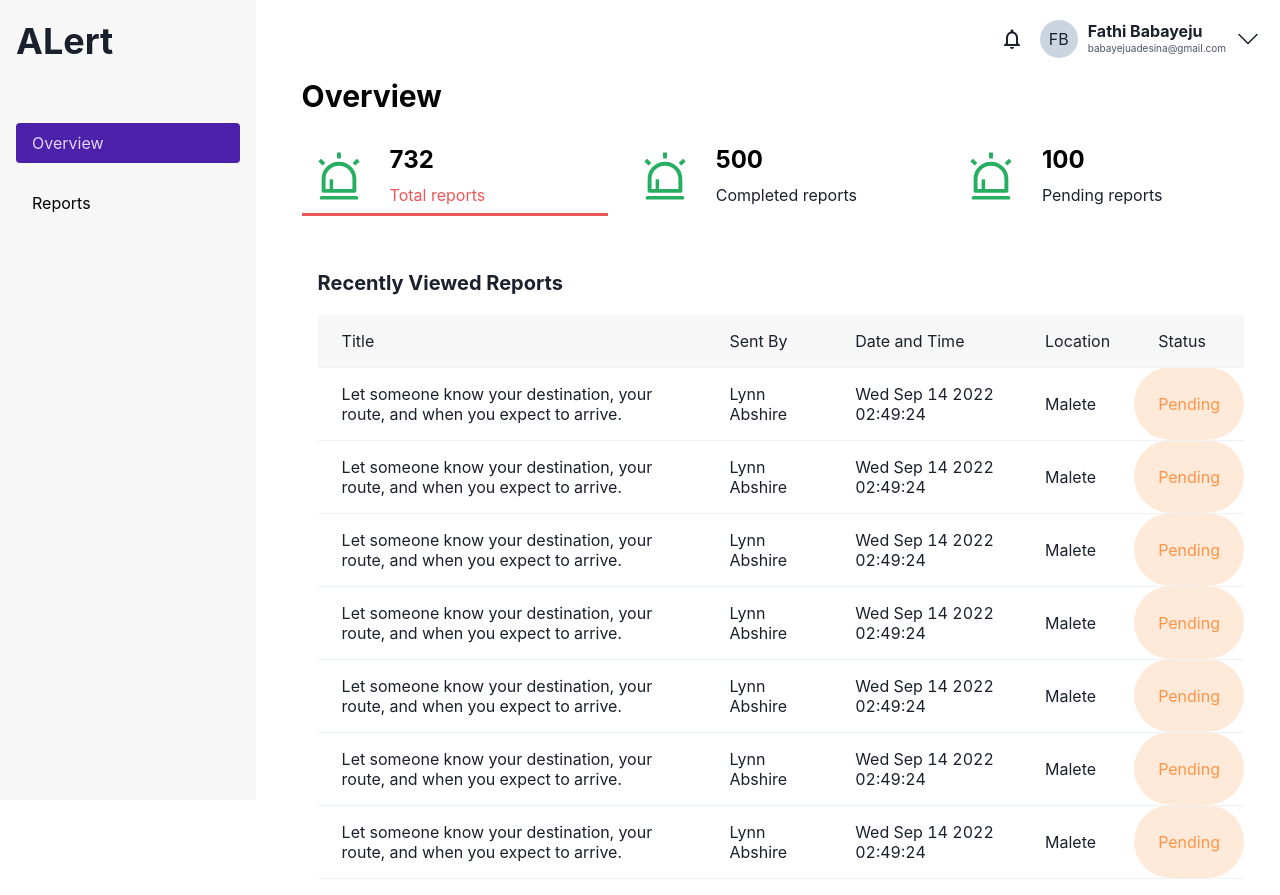
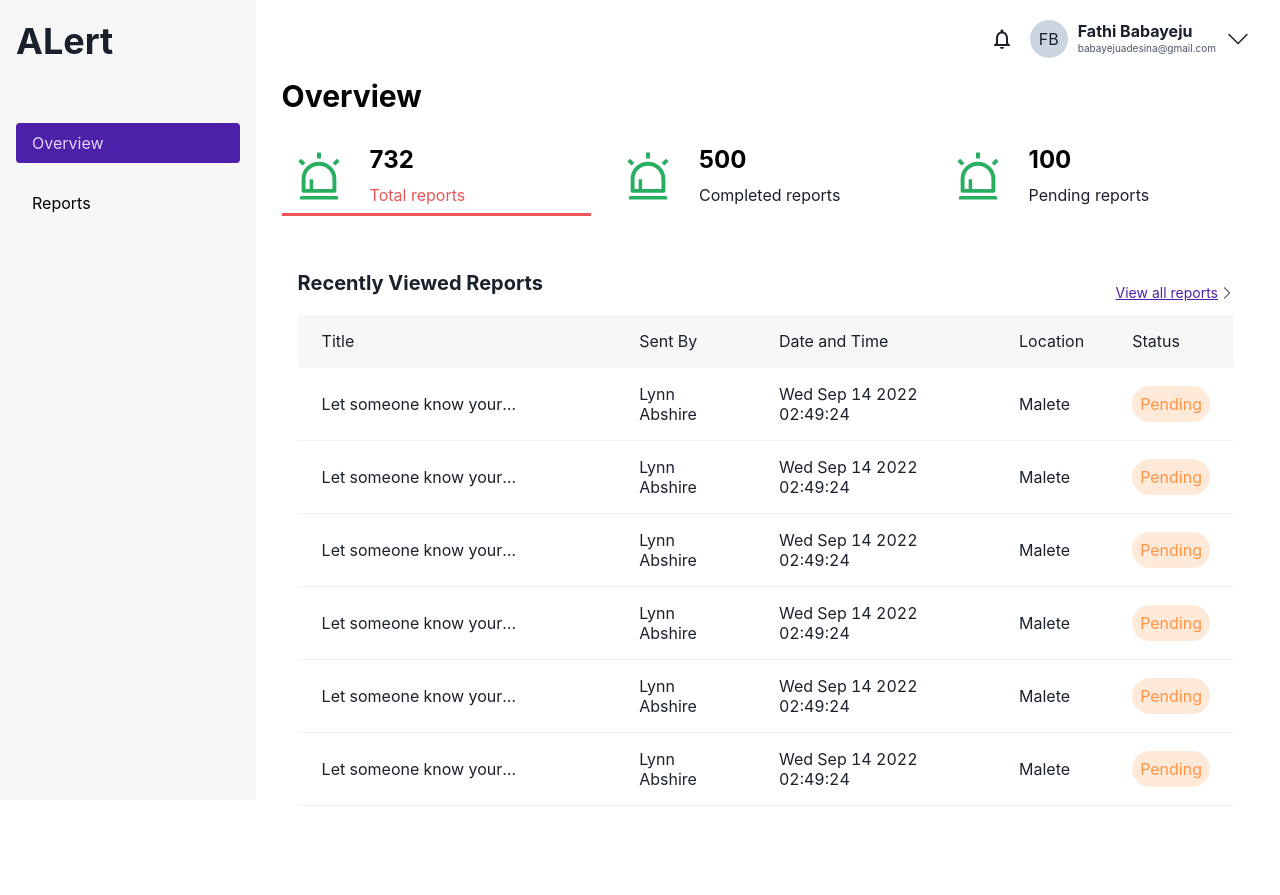
Before and after one commit to c-blaq/fyp-crime-app-dashboard, a React (Vite) app: page /overview in a window 1280 px wide. After the commit the page ends 822 px from the top, so only its background shows below. Built offline with nearby package versions, Linux system fonts and the light colour scheme.

Commit message:
style: overview tabs

```diff
--- a/src/component/Layout.jsx
+++ b/src/component/Layout.jsx
@@ -20,9 +20,9 @@ const PageLayout = ({ children }) => {
       </Box>
       <Box
         flex="1"
-        padding="0 20px"
         marginX={"auto"}
         marginLeft="22%"
+        paddingRight="30px"
         maxWidth="1440px"
       >
         <Header />
--- a/src/component/Table.jsx
+++ b/src/component/Table.jsx
@@ -8,6 +8,8 @@ import {
   Td,
   TableCaption,
   TableContainer,
+  Text,
+  Tooltip,
 } from "@chakra-ui/react";
 
 const TableWrapper = () => {
@@ -25,122 +27,201 @@ const TableWrapper = () => {
 
       <Tbody gap="20px !important">
         <Tr alignItems="center" marginBottom="20px !important">
+          <Td maxW="350px">
+            <Tooltip
+              label="Let someone know your destination, your route, and when you
+                expect to arrive."
+            >
+              <Text noOfLines={1}>
+                Let someone know your destination, your route, and when you
+                expect to arrive.
+              </Text>
+            </Tooltip>
+          </Td>
           <Td>
-            Let someone know your destination, your route, and when you expect
-            to arrive.
+            <Text>Lynn Abshire</Text>
           </Td>
-          <Td>Lynn Abshire</Td>
-          <Td>Wed Sep 14 2022 02:49:24</Td>
-          <Td>Malete</Td>
-          <Td
+          <Td>
+            <Text>Wed Sep 14 2022 02:49:24</Text>
+          </Td>
+          <Td>
+            <Text>Malete</Text>
+          </Td>
+          <Td>
+            <Text
               color="#FF9446"
-            textAlign="center"
               bg="#FFEADA"
               borderRadius="full"
+              padding="8px"
+              textAlign="center"
             >
               Pending
+            </Text>
           </Td>
         </Tr>
-        <Tr alignItems="center">
+        <Tr alignItems="center" marginBottom="20px !important">
+          <Td maxW="350px">
+            <Tooltip
+              label="Let someone know your destination, your route, and when you
+                expect to arrive."
+            >
+              <Text noOfLines={1}>
+                Let someone know your destination, your route, and when you
+                expect to arrive.
+              </Text>
+            </Tooltip>
+          </Td>
           <Td>
-            Let someone know your destination, your route, and when you expect
-            to arrive.
+            <Text>Lynn Abshire</Text>
           </Td>
-          <Td>Lynn Abshire</Td>
-          <Td>Wed Sep 14 2022 02:49:24</Td>
-          <Td>Malete</Td>
-          <Td
+          <Td>
+            <Text>Wed Sep 14 2022 02:49:24</Text>
+          </Td>
+          <Td>
+            <Text>Malete</Text>
+          </Td>
+          <Td>
+            <Text
               color="#FF9446"
-            textAlign="center"
               bg="#FFEADA"
               borderRadius="full"
+              padding="8px"
+              textAlign="center"
             >
               Pending
+            </Text>
           </Td>
         </Tr>
-        <Tr alignItems="center">
+        <Tr alignItems="center" marginBottom="20px !important">
+          <Td maxW="350px">
+            <Tooltip
+              label="Let someone know your destination, your route, and when you
+                expect to arrive."
+            >
+              <Text noOfLines={1}>
+                Let someone know your destination, your route, and when you
+                expect to arrive.
+              </Text>
+            </Tooltip>
+          </Td>
           <Td>
-            Let someone know your destination, your route, and when you expect
-            to arrive.
+            <Text>Lynn Abshire</Text>
           </Td>
-          <Td>Lynn Abshire</Td>
-          <Td>Wed Sep 14 2022 02:49:24</Td>
-          <Td>Malete</Td>
-          <Td
+          <Td>
+            <Text>Wed Sep 14 2022 02:49:24</Text>
+          </Td>
+          <Td>
+            <Text>Malete</Text>
+          </Td>
+          <Td>
+            <Text
               color="#FF9446"
-            textAlign="center"
               bg="#FFEADA"
               borderRadius="full"
+              padding="8px"
+              textAlign="center"
             >
               Pending
+            </Text>
           </Td>
         </Tr>
-        <Tr alignItems="center">
+        <Tr alignItems="center" marginBottom="20px !important">
+          <Td maxW="350px">
+            <Tooltip
+              label="Let someone know your destination, your route, and when you
+                expect to arrive."
+            >
+              <Text noOfLines={1}>
+                Let someone know your destination, your route, and when you
+                expect to arrive.
+              </Text>
+            </Tooltip>
+          </Td>
           <Td>
-            Let someone know your destination, your route, and when you expect
-            to arrive.
+            <Text>Lynn Abshire</Text>
           </Td>
-          <Td>Lynn Abshire</Td>
-          <Td>Wed Sep 14 2022 02:49:24</Td>
-          <Td>Malete</Td>
-          <Td
+          <Td>
+            <Text>Wed Sep 14 2022 02:49:24</Text>
+          </Td>
+          <Td>
+            <Text>Malete</Text>
+          </Td>
+          <Td>
+            <Text
               color="#FF9446"
-            textAlign="center"
               bg="#FFEADA"
               borderRadius="full"
+              padding="8px"
+              textAlign="center"
             >
               Pending
+            </Text>
           </Td>
         </Tr>
-        <Tr alignItems="center">
+        <Tr alignItems="center" marginBottom="20px !important">
+          <Td maxW="350px">
+            <Tooltip
+              label="Let someone know your destination, your route, and when you
+                expect to arrive."
+            >
+              <Text noOfLines={1}>
+                Let someone know your destination, your route, and when you
+                expect to arrive.
+              </Text>
+            </Tooltip>
+          </Td>
           <Td>
-            Let someone know your destination, your route, and when you expect
-            to arrive.
+            <Text>Lynn Abshire</Text>
           </Td>
-          <Td>Lynn Abshire</Td>
-          <Td>Wed Sep 14 2022 02:49:24</Td>
-          <Td>Malete</Td>
-          <Td
+          <Td>
+            <Text>Wed Sep 14 2022 02:49:24</Text>
+          </Td>
+          <Td>
+            <Text>Malete</Text>
+          </Td>
+          <Td>
+            <Text
               color="#FF9446"
-            textAlign="center"
               bg="#FFEADA"
               borderRadius="full"
+              padding="8px"
+              textAlign="center"
             >
               Pending
+            </Text>
           </Td>
         </Tr>
-        <Tr alignItems="center">
+        <Tr alignItems="center" marginBottom="20px !important">
+          <Td maxW="350px">
+            <Tooltip
+              label="Let someone know your destination, your route, and when you
+                expect to arrive."
+            >
+              <Text noOfLines={1}>
+                Let someone know your destination, your route, and when you
+                expect to arrive.
+              </Text>
+            </Tooltip>
+          </Td>
           <Td>
-            Let someone know your destination, your route, and when you expect
-            to arrive.
+            <Text>Lynn Abshire</Text>
           </Td>
-          <Td>Lynn Abshire</Td>
-          <Td>Wed Sep 14 2022 02:49:24</Td>
-          <Td>Malete</Td>
-          <Td
+          <Td>
+            <Text>Wed Sep 14 2022 02:49:24</Text>
+          </Td>
+          <Td>
+            <Text>Malete</Text>
+          </Td>
+          <Td>
+            <Text
               color="#FF9446"
-            textAlign="center"
               bg="#FFEADA"
               borderRadius="full"
+              padding="8px"
+              textAlign="center"
             >
               Pending
-          </Td>
-        </Tr>
-        <Tr alignItems="center">
-          <Td>
-            Let someone know your destination, your route, and when you expect
-            to arrive.
-          </Td>
-          <Td>Lynn Abshire</Td>
-          <Td>Wed Sep 14 2022 02:49:24</Td>
-          <Td>Malete</Td>
-          <Td
-            color="#FF9446"
-            textAlign="center"
-            bg="#FFEADA"
-            borderRadius="full"
-          >
-            Pending
+            </Text>
           </Td>
         </Tr>
       </Tbody>
--- a/src/container/dashboard/OverviewTabs.jsx
+++ b/src/container/dashboard/OverviewTabs.jsx
@@ -8,10 +8,15 @@ import {
   Box,
   Heading,
   Text,
+  Flex,
 } from "@chakra-ui/react";
+import { Link } from "react-router-dom";
+import { BsChevronRight } from "react-icons/bs";
+
 import OverviewIcon from "../../component/OverviewIcon";
 import TableContainer from "../../component/Table";
 import TableWrapper from "../../component/Table";
+import TabTitle from "./TabTitle";
 
 const OverviewTabs = () => {
   return (
@@ -84,21 +89,15 @@ const OverviewTabs = () => {
 
       <TabPanels marginTop="40px">
         <TabPanel>
-          <Heading as="h3" fontSize="20px" marginBottom="20px">
-            Recently Viewed Reports
-          </Heading>
+          <TabTitle>Recently Viewed Reports</TabTitle>
           <TableContainer />
         </TabPanel>
         <TabPanel>
-          <Heading as="h3" fontSize="20px" marginBottom="20px">
-            Completed Reports
-          </Heading>
+          <TabTitle>Completed Reports</TabTitle>
           <TableWrapper />
         </TabPanel>
         <TabPanel>
-          <Heading as="h3" fontSize="20px" marginBottom="20px">
-            Pending Reports
-          </Heading>
+          <TabTitle>Pending Reports</TabTitle>
           <TableWrapper />
         </TabPanel>
       </TabPanels>
--- /dev/null
+++ b/src/container/dashboard/TabTitle.jsx
@@ -0,0 +1,28 @@
+import { Flex, Heading } from "@chakra-ui/react";
+import { BsChevronRight } from "react-icons/bs";
+import { Link } from "react-router-dom";
+
+const TabTitle = ({ children }) => {
+  return (
+    <Flex justify="space-between" align="center">
+      <Heading as="h3" fontSize="20px" marginBottom="20px">
+        {children}
+      </Heading>
+      <Link to="/reports">
+        <Flex align="center" gap="2px" fontSize="14px">
+          <span
+            style={{
+              textDecoration: "underline",
+              color: "#4C20A9",
+            }}
+          >
+            View all reports
+          </span>
+          <BsChevronRight />
+        </Flex>
+      </Link>
+    </Flex>
+  );
+};
+
+export default TabTitle;
```
Lines whose indentation alone changed are shown as unchanged.
